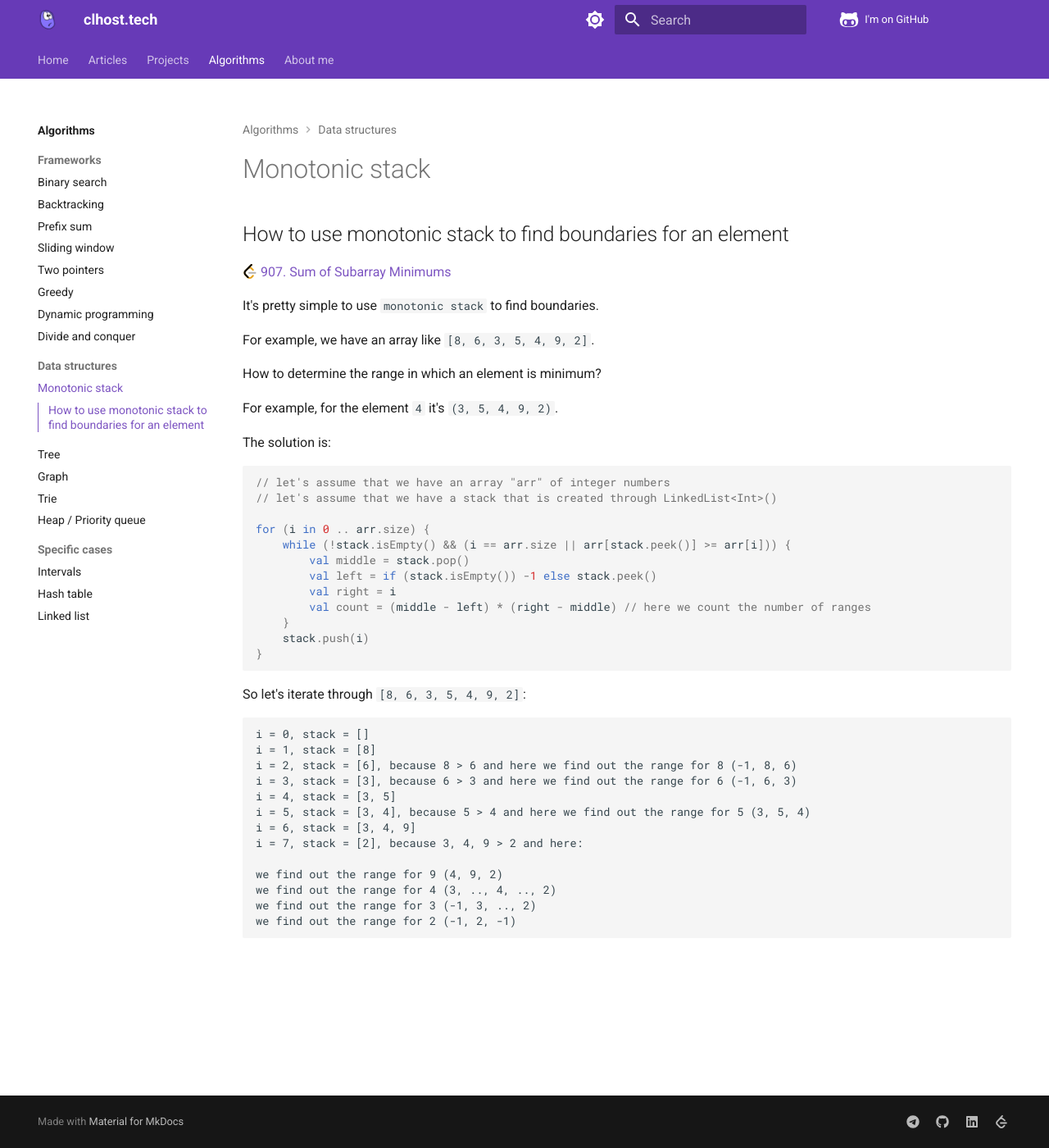
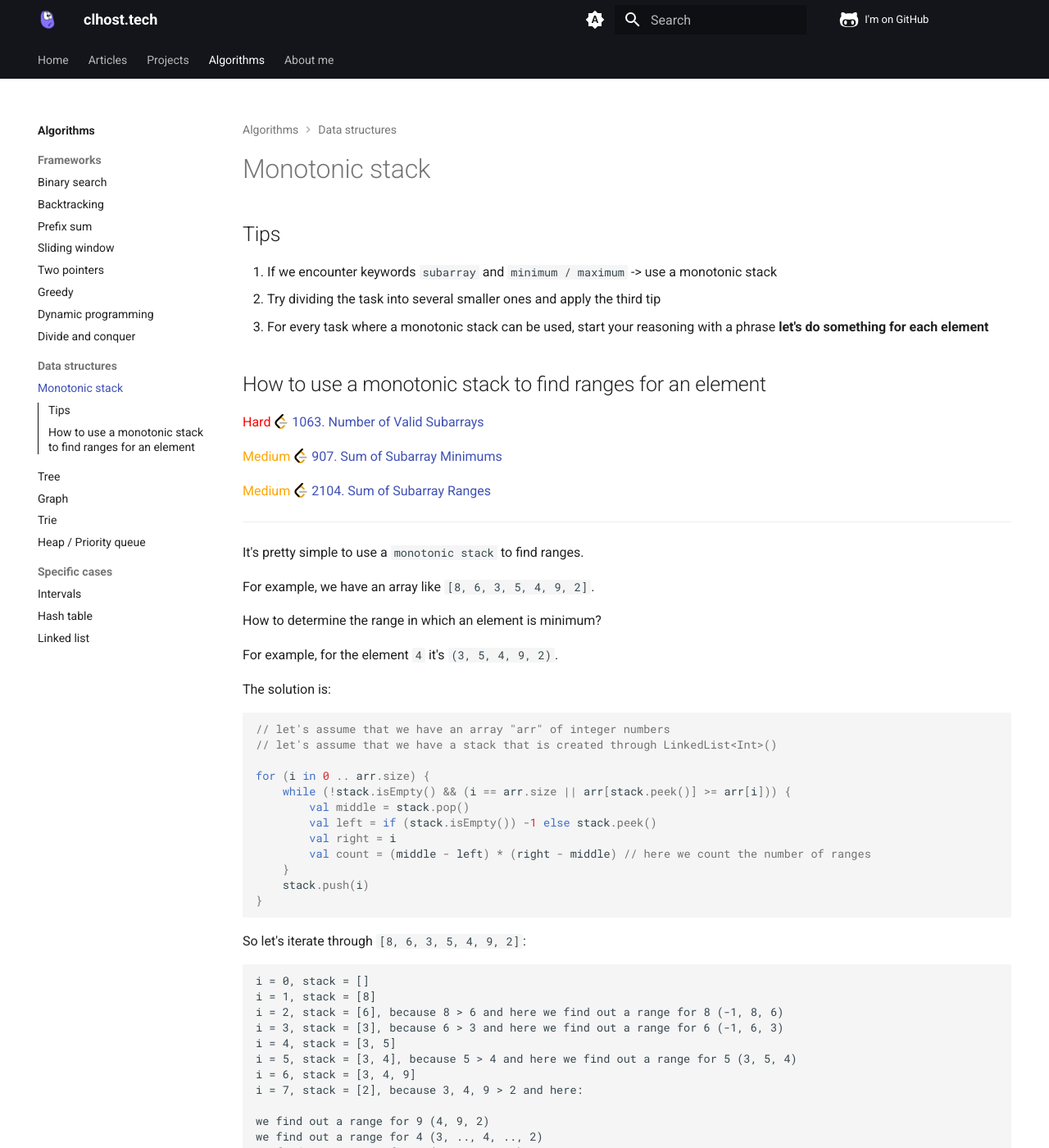
Before and after one commit to clhost/clhost.github.io, an MkDocs documentation site: the page built from docs/algorithms/datastructures/monotonic-stack.md, in a window 1280 px wide and 1400 px high. Shown: the whole window at 82% size. Built offline with MkDocs 1.6.1 and Material for MkDocs 9.7.7, drawn with Linux system fonts in a browser that asks for light colours; some of the changed text lies outside the part shown.

Commit message:
A bunch of changes

````diff
--- a/docs/algorithms/datastructures/monotonic-stack.md
+++ b/docs/algorithms/datastructures/monotonic-stack.md
@@ -1,11 +1,23 @@
 # Monotonic stack
 
+## Tips
 
-## How to use monotonic stack to find boundaries for an element
+1. If we encounter keywords ```subarray``` and ```minimum / maximum``` -> use a monotonic stack
+2. Try dividing the task into several smaller ones and apply the third tip
+3. For every task where a monotonic stack can be used, start your reasoning with a phrase
+**let's do something for each element**
 
-[:own-leetcode: 907. Sum of Subarray Minimums](https://leetcode.com/problems/sum-of-subarray-minimums/)
+## How to use a monotonic stack to find ranges for an element
 
-It's pretty simple to use ```monotonic stack``` to find boundaries.
+<font color="red">Hard</font> [:own-leetcode: 1063. Number of Valid Subarrays](https://leetcode.com/problems/number-of-valid-subarrays/)
+
+<font color="orange">Medium</font> [:own-leetcode: 907. Sum of Subarray Minimums](https://leetcode.com/problems/sum-of-subarray-minimums/)
+
+<font color="orange">Medium</font> [:own-leetcode: 2104. Sum of Subarray Ranges](https://leetcode.com/problems/sum-of-subarray-ranges/)
+
+---
+
+It's pretty simple to use a ```monotonic stack``` to find ranges.
 
 For example, we have an array like ```[8, 6, 3, 5, 4, 9, 2]```.
 
@@ -34,15 +46,15 @@
 ```text
 i = 0, stack = []
 i = 1, stack = [8]
-i = 2, stack = [6], because 8 > 6 and here we find out the range for 8 (-1, 8, 6)
-i = 3, stack = [3], because 6 > 3 and here we find out the range for 6 (-1, 6, 3)
+i = 2, stack = [6], because 8 > 6 and here we find out a range for 8 (-1, 8, 6)
+i = 3, stack = [3], because 6 > 3 and here we find out a range for 6 (-1, 6, 3)
 i = 4, stack = [3, 5]
-i = 5, stack = [3, 4], because 5 > 4 and here we find out the range for 5 (3, 5, 4)
+i = 5, stack = [3, 4], because 5 > 4 and here we find out a range for 5 (3, 5, 4)
 i = 6, stack = [3, 4, 9]
 i = 7, stack = [2], because 3, 4, 9 > 2 and here:
 
-we find out the range for 9 (4, 9, 2)
-we find out the range for 4 (3, .., 4, .., 2)
-we find out the range for 3 (-1, 3, .., 2)
-we find out the range for 2 (-1, 2, -1)
+we find out a range for 9 (4, 9, 2)
+we find out a range for 4 (3, .., 4, .., 2)
+we find out a range for 3 (-1, 3, .., 2)
+we find out a range for 2 (-1, 2, -1)
 ```
--- a/docs/stylesheets/admotions.css
+++ b/docs/stylesheets/admotions.css
@@ -4,17 +4,17 @@
 
 .md-typeset .admonition.info-block,
 .md-typeset details.info-block {
-  border-color: rgb(124, 77, 255);
+  border-color: rgb(20, 21, 27);
 }
 
 .md-typeset .info-block > .admonition-title,
 .md-typeset .info-block > summary {
-  background-color: rgba(124, 77, 255, 0.1);
+  background-color: rgba(20, 21, 27, 0.1);
 }
 
 .md-typeset .info-block > .admonition-title::before,
 .md-typeset .info-block > summary::before {
-  background-color: rgb(124, 77, 255);
+  background-color: rgb(20, 21, 27);
   -webkit-mask-image: var(--md-admonition-icon--info-block);
           mask-image: var(--md-admonition-icon--info-block);
 }
--- a/docs/stylesheets/extra.css
+++ /dev/null
@@ -1,30 +0,0 @@
-@keyframes pulsating {
-  0%, 40%, 80%, 100% {
-    transform: scale(1);
-  }
-  20%, 60% {
-    transform: scale(1.15);
-  }
-}
-
-.pulsating {
-  animation: pulsating 1000ms infinite;
-}
-
-:root {
-  --md-primary-fg-color:        #673AB7;
-  --md-primary-fg-color--light: #673AB7;
-  --md-primary-fg-color--dark:  #673AB7;
-}
-
-.md-header {
-    background-color: #673AB7
-}
-
-.md-tabs {
-    background-color: #673AB7
-}
-
-.md-h2 {
-    color: #673AB7
-}
--- a/mkdocs.yml
+++ b/mkdocs.yml
@@ -91,21 +91,26 @@ theme:
     - navigation.indexes
     - toc.integrate
     - toc.follow
+    - content.tooltips
   palette:
+    - media: "(prefers-color-scheme)"
+      toggle:
+        icon: material/brightness-auto
+        name: Switch to light mode
     - media: "(prefers-color-scheme: light)"
-      primary: deep purple
-      accent: deep purple
+      primary: black
+      accent: indigo
       scheme: default
       toggle:
         icon: material/brightness-7
         name: Switch to dark mode
     - media: "(prefers-color-scheme: dark)"
-      primary: deep purple
-      accent: deep purple
+      primary: black
+      accent: indigo
       scheme: slate
       toggle:
         icon: material/brightness-4
-        name: Switch to light mode
+        name: Switch to system preference
 
 nav:
   - 'Home':
````
Also changed, not shown: docs/about-me.md (+7 -21 lines), docs/algorithms/index.md (+32 -0 lines), docs/index.md (+26 -10 lines), 2 other files.
